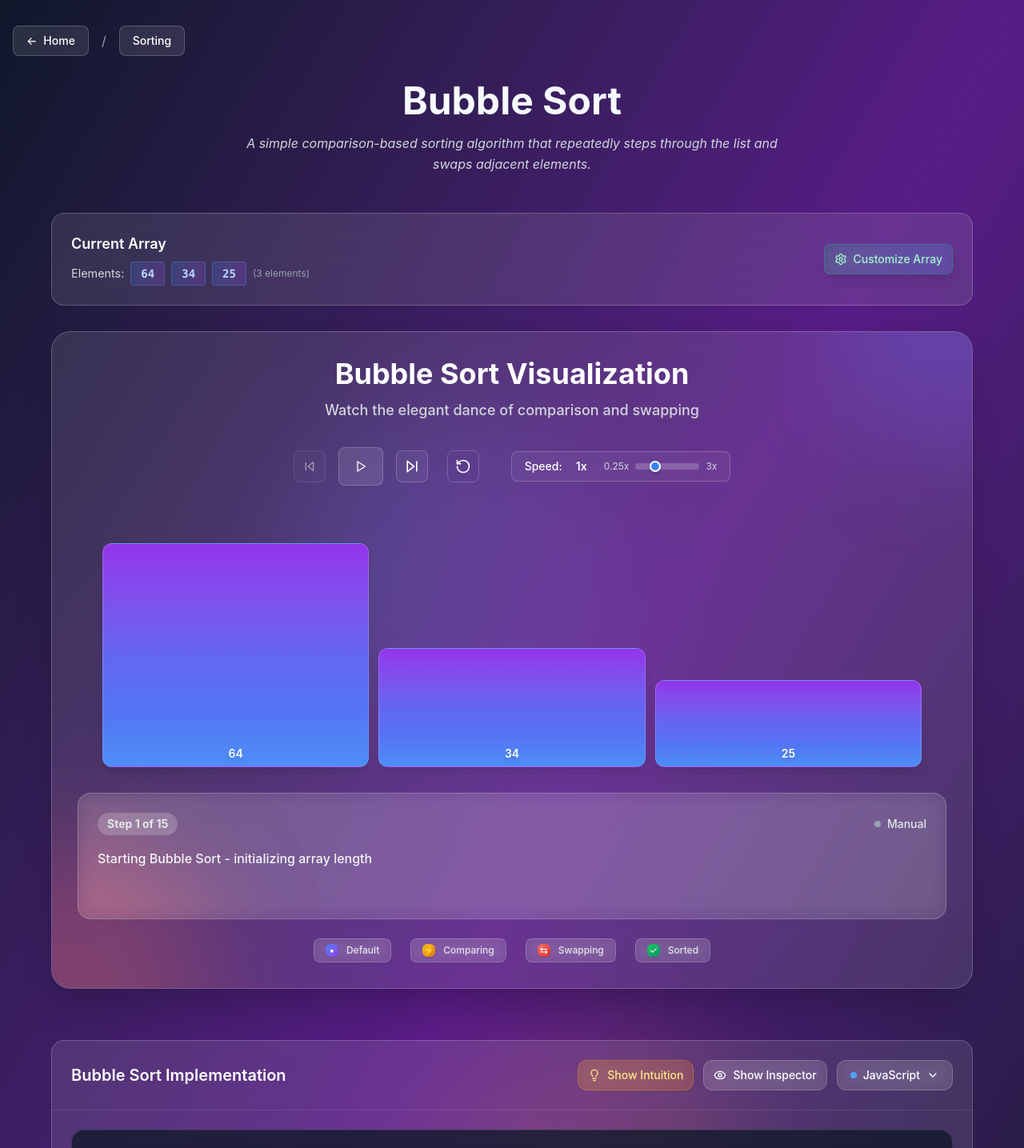
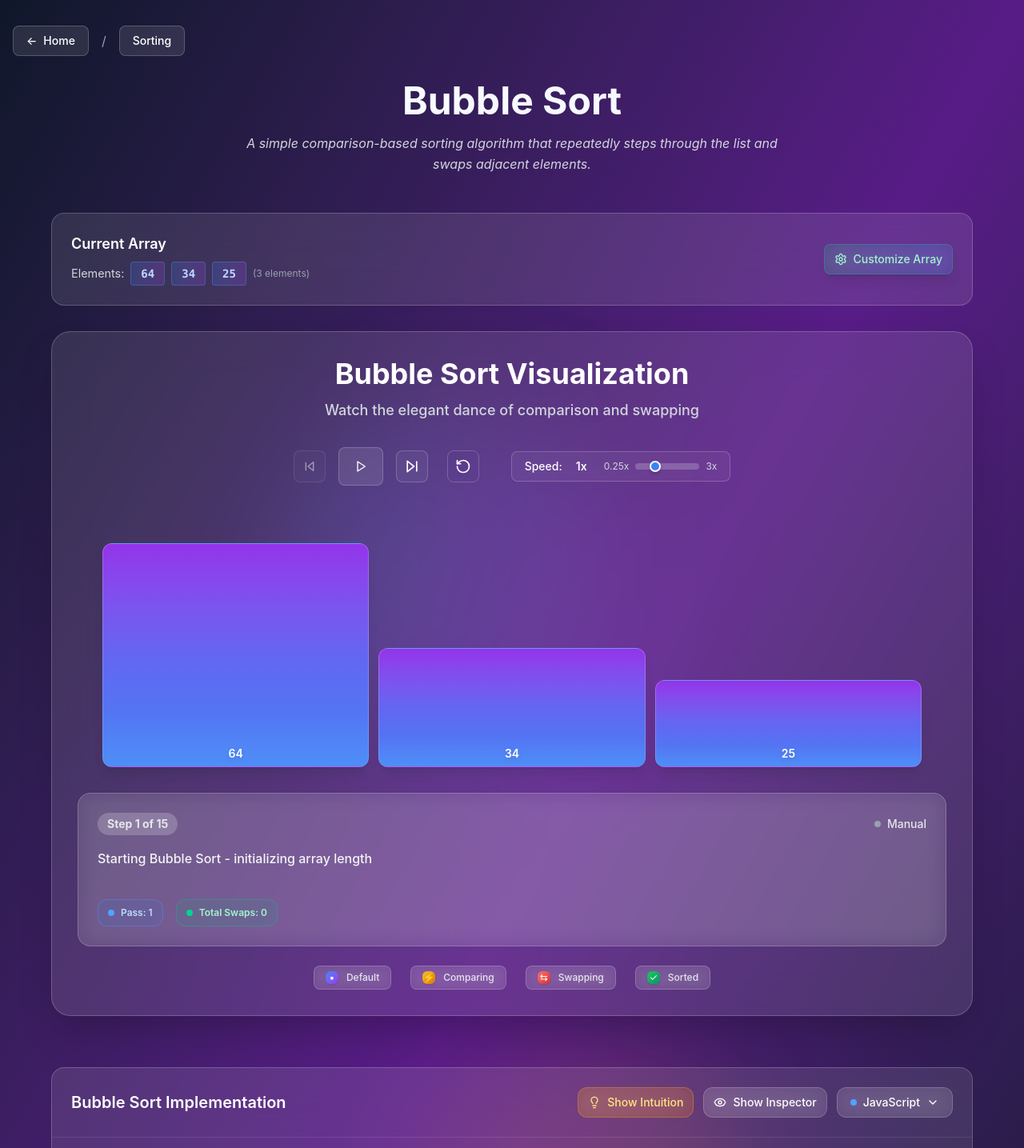
Before and after one commit to sanchxt/algo-viz, a React (Vite) app: page /categories/sorting/bubble-sort in a window 1280 px wide. Shown: the top 1435 px of the page at 80% size. Built offline with nearby package versions, Linux system fonts and the light colour scheme.

Commit message:
refactor: remove unused decorations code

```diff
--- a/src/components/animation/bubble-sort/BubbleSortVisualizer.tsx
+++ b/src/components/animation/bubble-sort/BubbleSortVisualizer.tsx
@@ -164,20 +164,6 @@ const BubbleSortVisualizer = ({
         animate={{ opacity: 1, y: 0 }}
         transition={{ duration: 0.8, ease: "easeOut" }}
       >
-        {/* bg decorations */}
-        <div className="absolute inset-0 overflow-hidden pointer-events-none">
-          <motion.div
-            className="absolute -top-40 -right-40 w-80 h-80 bg-gradient-to-br from-[rgb(var(--color-primary-400)/0.3)] to-[rgb(var(--color-primary-600)/0.3)] rounded-full blur-3xl"
-            animate={{ scale: [1, 1.2, 1], rotate: [0, 180, 360] }}
-            transition={{ duration: 20, repeat: Infinity, ease: "linear" }}
-          />
-          <motion.div
-            className="absolute -bottom-40 -left-40 w-80 h-80 bg-gradient-to-br from-[rgb(var(--color-secondary-400)/0.3)] to-[rgb(var(--color-secondary-600)/0.3)] rounded-full blur-3xl"
-            animate={{ scale: [1.2, 1, 1.2], rotate: [360, 180, 0] }}
-            transition={{ duration: 25, repeat: Infinity, ease: "linear" }}
-          />
-        </div>
-
         {/* header */}
         <motion.div
           className="text-center mb-8 relative z-10"
@@ -219,6 +205,28 @@ const BubbleSortVisualizer = ({
           currentStepIndex={currentStepIndex}
           totalSteps={steps.length}
           isAutoPlaying={isAutoPlaying}
+          variableConfig={[
+            {
+              key: "pass",
+              label: "Pass",
+              color: "blue",
+              getValue: (vars) => (vars.outerLoop || 0) + 1,
+              condition: (vars) => vars.outerLoop !== undefined,
+            },
+            {
+              key: "totalSwaps",
+              label: "Total Swaps",
+              color: "emerald",
+              getValue: (vars) => vars.swaps || 0,
+            },
+            {
+              key: "swapsInPass",
+              label: "Swaps in Pass",
+              color: "purple",
+              getValue: (vars) => vars.swapsInPass || 0,
+              condition: (vars) => vars.swapsInPass !== undefined,
+            },
+          ]}
         />
 
         {/* legend */}
```
